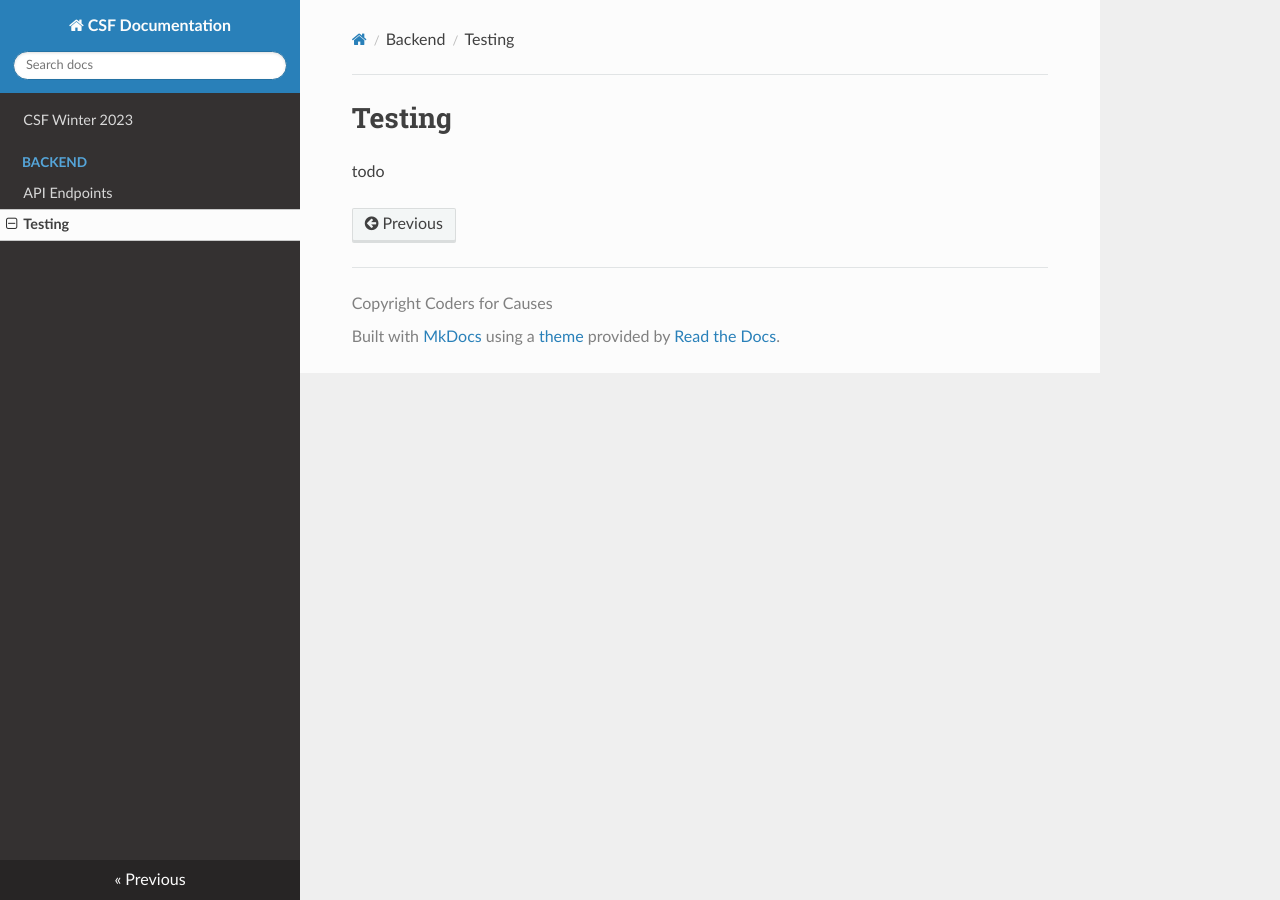
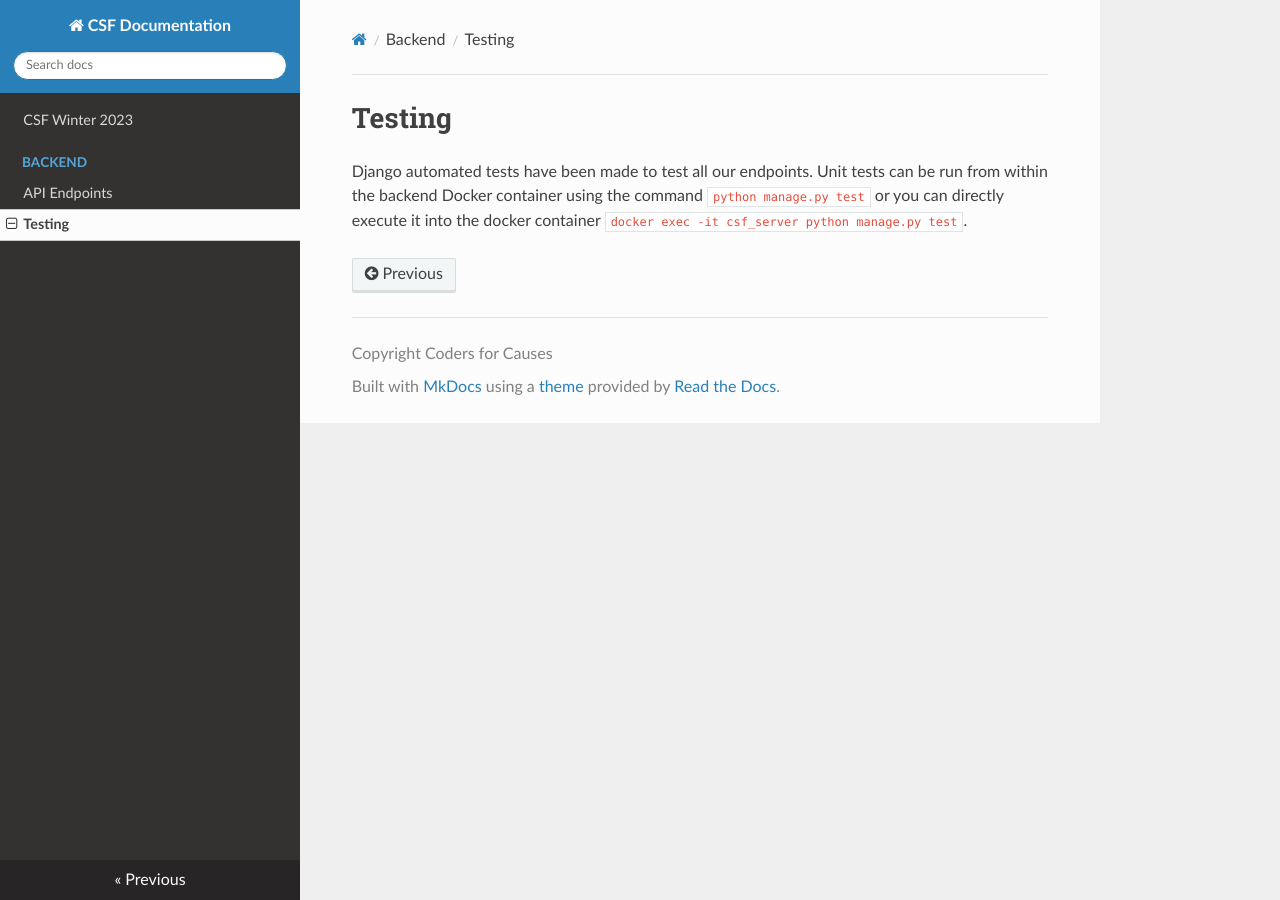
Before and after one commit to codersforcauses/csf, an MkDocs documentation site: the page built from documentation/docs/backend/testing.md, in a window 1280 px wide. Built offline with MkDocs 1.6.1, drawn with Linux system fonts in a browser that asks for light colours; nearby versions of some CDN libraries.

Commit message:
added testing documentation

```diff
--- a/documentation/docs/backend/testing.md
+++ b/documentation/docs/backend/testing.md
@@ -1,3 +1,3 @@
 # Testing
 
-todo
+Django automated tests have been made to test all our endpoints. Unit tests can be run from within the backend Docker container using the command `python manage.py test` or you can directly execute it into the docker container `docker exec -it csf_server python manage.py test`.
```
